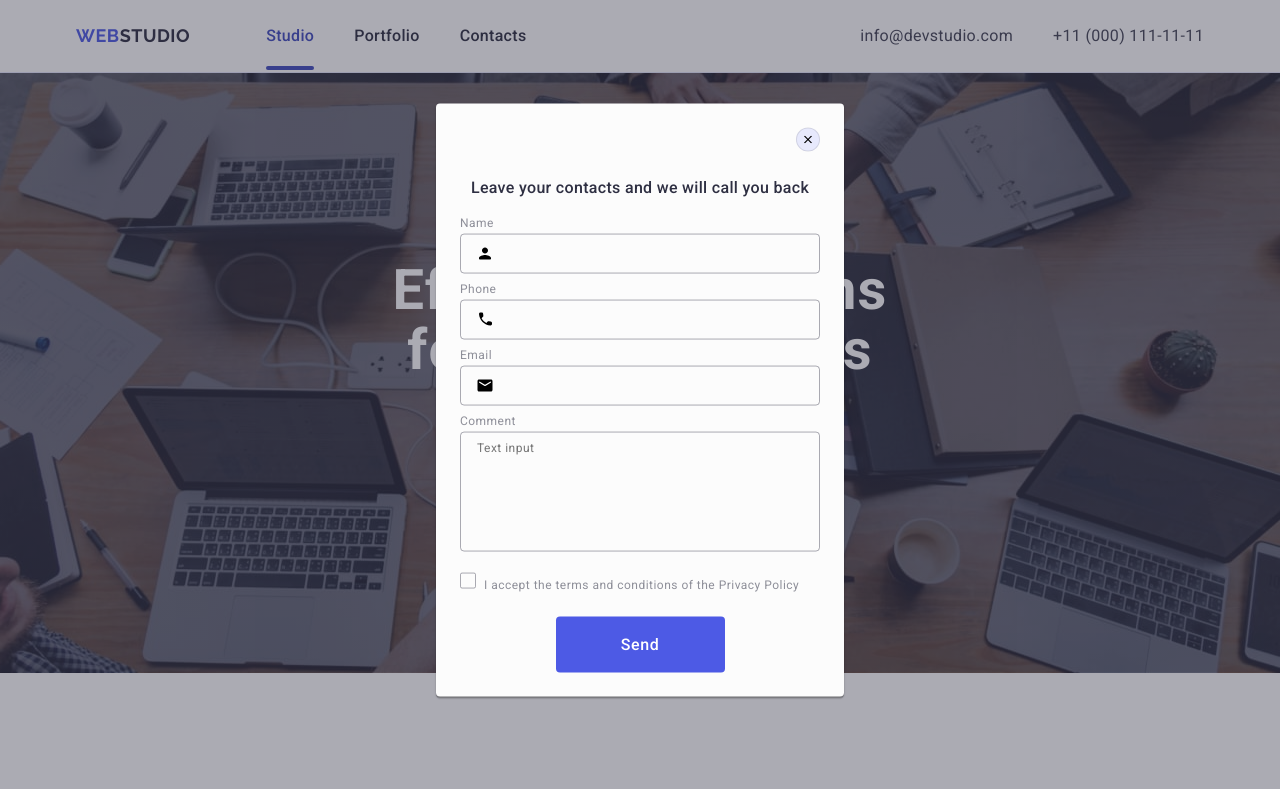
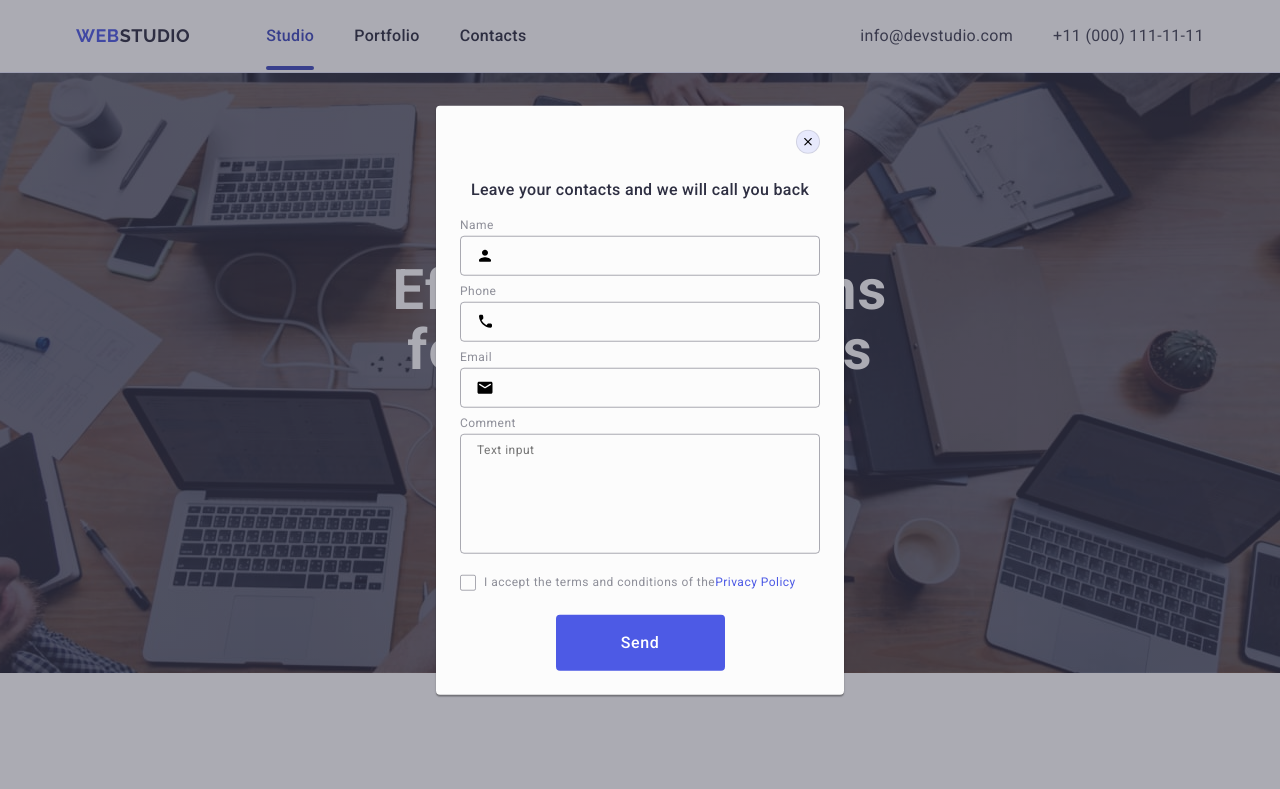
Before and after one commit to OlehPovorozniuk/goit-markup-hw-05, a plain HTML site: page index.html in a window 1280 px wide. Shown: the top 789 px of the page. Drawn offline with nearby package versions, Linux system fonts and the light colour scheme.

Commit message:
think last

```diff
--- a/css/styles.css
+++ b/css/styles.css
@@ -758,6 +758,7 @@ border-color:#4D5AE5 ;
 .container-check{
     margin-bottom: 24px;
 
+
 }
 .visually-hidden {
     position: absolute;
@@ -780,6 +781,7 @@ font-style: normal;
 font-weight: 400;
 line-height: 1.17;
 letter-spacing: 0.04em;
+display: flex;
 
   }
   .privacy-span{
@@ -813,8 +815,5 @@ cursor: pointer;
 background-color: #4D5AE5;
 border:none;
 border-radius: 4px;
+margin:auto;
   }
-  .modal-button-box{
-    display: flex;
-   justify-content: center;
-  }
--- a/index.html
+++ b/index.html
@@ -520,11 +520,11 @@
           </div>
           <div class="container-check">
             <input class="visually-hidden" type="checkbox" id="user-privacy" name="user-privacy" value="true">
-            <label class="privacy-label" for="user-privacy" ><span class="privacy-span"></span>I accept the terms and conditions of the <a class="link-policy" href=""></a>Privacy Policy</label>
+            <label class="privacy-label" for="user-privacy" ><span class="privacy-span"></span>I accept the terms and conditions of the <a class="link-policy" href="">Privacy Policy</a></label>
           </div>
-          <div class="modal-button-box" >
+
             <button class="modal-button" type="submit" >Send</button>
-          </div>
+
 </form>
       </div>
     </div>
```
Also changed, not shown: images/icons.svg.
